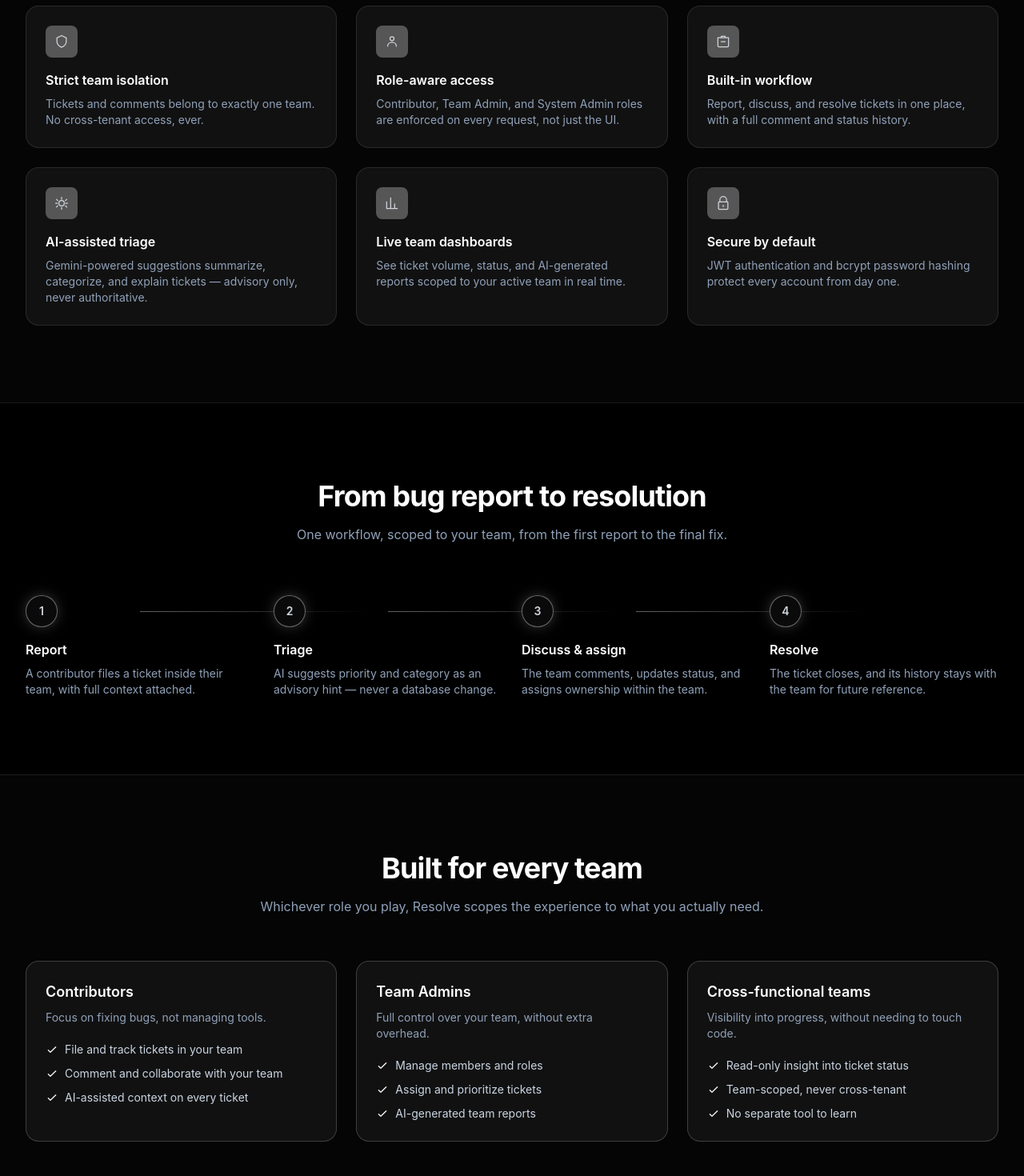
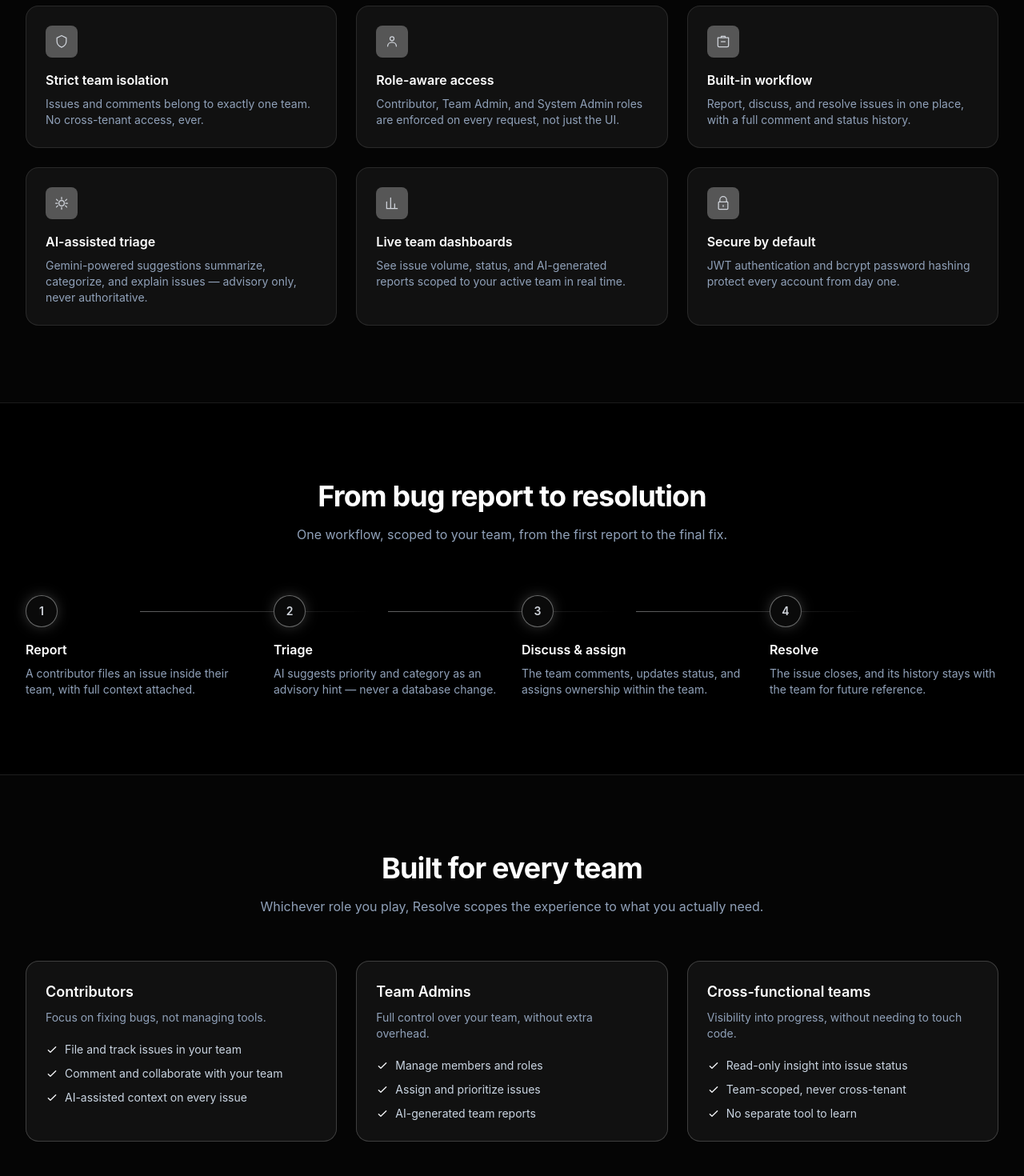
Before and after one commit to yosefPride/resolve, a React (Vite) app in the folder frontend/: page / in a window 1280 px wide. Shown: the part 1380-2850 px from the top of the page at 80% size. Built offline with nearby package versions, Linux system fonts and the light colour scheme; no server answers.

Commit message:
Rename 'tickets' to 'issues'. UI only

```diff
--- a/frontend/src/components/layout/Header.jsx
+++ b/frontend/src/components/layout/Header.jsx
@@ -6,7 +6,7 @@ import logo from '../../assets/brand-logo.svg';
 
 const NAV_LINKS = [
   { to: '/dashboard', label: 'Dashboard' },
-  { to: '/tickets', label: 'Tickets' },
+  { to: '/tickets', label: 'Issues' },
   { to: '/groups', label: 'Teams' },
 ];
 
--- a/frontend/src/components/marketing/AudienceCards.jsx
+++ b/frontend/src/components/marketing/AudienceCards.jsx
@@ -5,9 +5,9 @@ const AUDIENCES = [
     title: 'Contributors',
     description: 'Focus on fixing bugs, not managing tools.',
     points: [
-      'File and track tickets in your team',
+      'File and track issues in your team',
       'Comment and collaborate with your team',
-      'AI-assisted context on every ticket',
+      'AI-assisted context on every issue',
     ],
   },
   {
@@ -15,7 +15,7 @@ const AUDIENCES = [
     description: 'Full control over your team, without extra overhead.',
     points: [
       'Manage members and roles',
-      'Assign and prioritize tickets',
+      'Assign and prioritize issues',
       'AI-generated team reports',
     ],
   },
@@ -23,7 +23,7 @@ const AUDIENCES = [
     title: 'Cross-functional teams',
     description: 'Visibility into progress, without needing to touch code.',
     points: [
-      'Read-only insight into ticket status',
+      'Read-only insight into issue status',
       'Team-scoped, never cross-tenant',
       'No separate tool to learn',
     ],
@@ -76,7 +76,7 @@ export default function AudienceCards() {
             Ready to fix bugs faster?
           </h2>
           <p className="mx-auto mt-3 max-w-md text-sm text-slate-400">
-            Create a team and start tracking tickets in minutes.
+            Create a team and start tracking issues in minutes.
           </p>
           <div className="mt-7 flex items-center justify-center gap-4">
             <Link
--- a/frontend/src/components/marketing/FeatureGrid.jsx
+++ b/frontend/src/components/marketing/FeatureGrid.jsx
@@ -1,7 +1,7 @@
 const FEATURES = [
   {
     title: 'Strict team isolation',
-    description: 'Tickets and comments belong to exactly one team. No cross-tenant access, ever.',
+    description: 'Issues and comments belong to exactly one team. No cross-tenant access, ever.',
     icon: (
       <path strokeLinecap="round" strokeLinejoin="round" d="M12 3l7 3.5v5c0 4.5-3 7.5-7 9-4-1.5-7-4.5-7-9v-5L12 3z" />
     ),
@@ -18,7 +18,7 @@ const FEATURES = [
   },
   {
     title: 'Built-in workflow',
-    description: 'Report, discuss, and resolve tickets in one place, with a full comment and status history.',
+    description: 'Report, discuss, and resolve issues in one place, with a full comment and status history.',
     icon: (
       <path
         strokeLinecap="round"
@@ -29,7 +29,7 @@ const FEATURES = [
   },
   {
     title: 'AI-assisted triage',
-    description: 'Gemini-powered suggestions summarize, categorize, and explain tickets — advisory only, never authoritative.',
+    description: 'Gemini-powered suggestions summarize, categorize, and explain issues — advisory only, never authoritative.',
     icon: (
       <path
         strokeLinecap="round"
@@ -40,7 +40,7 @@ const FEATURES = [
   },
   {
     title: 'Live team dashboards',
-    description: 'See ticket volume, status, and AI-generated reports scoped to your active team in real time.',
+    description: 'See issue volume, status, and AI-generated reports scoped to your active team in real time.',
     icon: (
       <path strokeLinecap="round" strokeLinejoin="round" d="M4 20V10M10 20V4M16 20v-7M4 20h16" />
     ),
--- a/frontend/src/components/marketing/WorkflowTimeline.jsx
+++ b/frontend/src/components/marketing/WorkflowTimeline.jsx
@@ -1,7 +1,7 @@
 const STEPS = [
   {
     title: 'Report',
-    description: 'A contributor files a ticket inside their team, with full context attached.',
+    description: 'A contributor files an issue inside their team, with full context attached.',
   },
   {
     title: 'Triage',
@@ -13,7 +13,7 @@ const STEPS = [
   },
   {
     title: 'Resolve',
-    description: 'The ticket closes, and its history stays with the team for future reference.',
+    description: 'The issue closes, and its history stays with the team for future reference.',
   },
 ];
 
--- a/frontend/src/features/groups/GroupList.jsx
+++ b/frontend/src/features/groups/GroupList.jsx
@@ -36,7 +36,7 @@ export default function GroupList({ groups }) {
             </th>
             <th className="px-4 py-3">
               <span className="flex items-center gap-2">
-                Open Tickets
+                Open Issues
                 <TicketsIcon className="h-4 w-4 text-slate-400" />
               </span>
             </th>
--- a/frontend/src/pages/GroupManagementPage.jsx
+++ b/frontend/src/pages/GroupManagementPage.jsx
@@ -133,7 +133,7 @@ export default function GroupManagementPage() {
       >
         <p className="text-sm text-slate-300">
           Are you sure you want to leave <span className="font-semibold text-white">{group.name}</span>? You'll
-          lose access to its tickets, and a Team Admin would need to add you back to rejoin.
+          lose access to its issues, and a Team Admin would need to add you back to rejoin.
         </p>
 
         {leaveError && <p className="mt-3 text-sm text-red-500">{leaveError}</p>}
```
